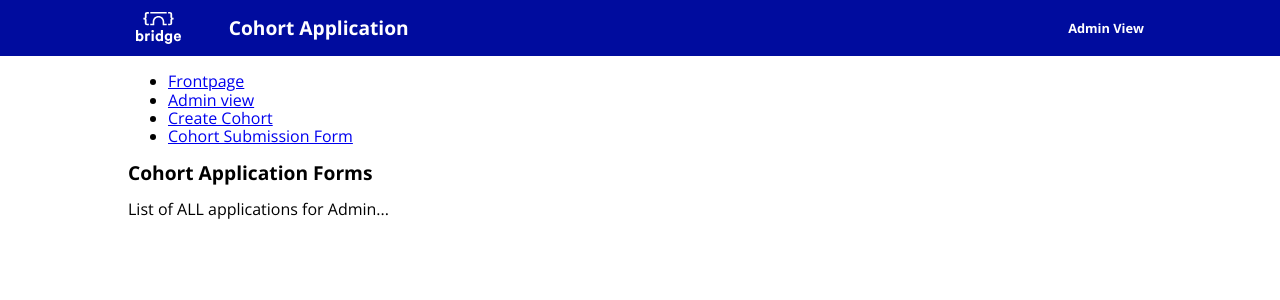
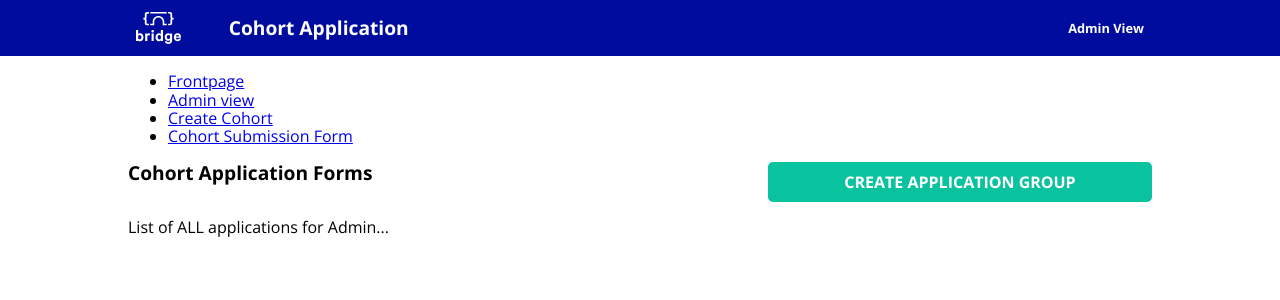
Before and after one commit to bridge-school/applications-frontend, a React (Create React App) app: page /admin in a window 1280 px wide. Shown: the top 300 px of the page. Built offline with nearby package versions, Linux system fonts and the light colour scheme.

Commit message:
Alter Button to be  styled by more prop options

```diff
--- a/src/components/Button.js
+++ b/src/components/Button.js
@@ -2,22 +2,30 @@ import React from 'react';
 import styled from 'styled-components';
 import PropTypes from 'prop-types';
 
-const ButtonElem = styled.a`
-  display: inline-block;
-  border-radius: 3px;
-  padding: 0.5rem 0;
-  margin: 0.5rem 1rem;
-  width: 11rem;
-  font-size: 0.8rem;
-  background: #22c29d;
+const ButtonElem = styled.button`
+  border-radius: ${p => p.theme.borderRadius};
+  padding: 0.5em;
   color: white;
-  border: 2px solid #22c29d;
+  text-align: center;
+  font-weight: bold;
+  width: ${p => p.width || '24em'};
+  font-size: ${p => (p.uppercase ? '1rem' : '.8rem')};
+  background: ${p => p.backgroundColor};
+  border: 3px solid ${p => p.backgroundColor};
+  text-transform: ${p => (p.uppercase ? 'uppercase' : 'lowercase')};
+  &:hover {
+    color: ${p => p.backgroundColor};
+    background: white;
+  }
 `;
 
-export default function Button({ text }) {
-  return <ButtonElem>{text}</ButtonElem>;
+export default function Button(props) {
+  return <ButtonElem {...props}>{props.text}</ButtonElem>;
 }
 
-ButtonElem.propTypes = {
-  text: PropTypes.string,
+Button.propTypes = {
+  text: PropTypes.string.isRequired,
+  backgroundColor: PropTypes.string.isRequired,
+  width: PropTypes.string,
+  uppercase: PropTypes.bool,
 };
--- a/src/views/AdminView.js
+++ b/src/views/AdminView.js
@@ -1,10 +1,25 @@
 import React from 'react';
 import PageTitle from '../components/PageTitle';
+import Button from '../components/Button';
+import styled from 'styled-components';
+import bridgeTheme from '../styles/bridgeTheme';
+
+const Header = styled.header`
+  display: flex;
+  justify-content: space-between;
+`;
 
 export default function AdminView() {
   return (
     <div>
-      <PageTitle title="Cohort Application Forms" />
+      <Header>
+        <PageTitle title="Cohort Application Forms" />
+        <Button
+          text="create application group"
+          uppercase
+          backgroundColor={bridgeTheme.green}
+        />
+      </Header>
       <p>List of ALL applications for Admin...</p>
     </div>
   );
```
